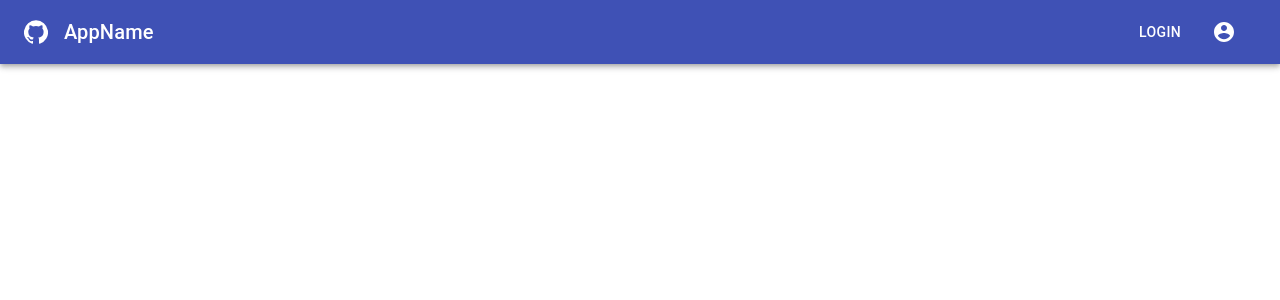
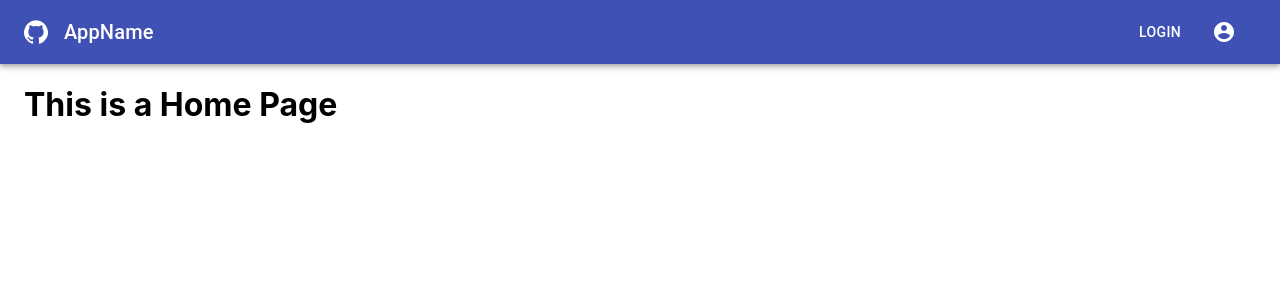
Before and after one commit to theNaukiMatic/Sem-V, a React (Create React App) app: page /home in a window 1280 px wide. Shown: the top 300 px of the page. Built offline with nearby package versions, Linux system fonts and the light colour scheme; sample sign-in values are in the browser's storage; the HTML template or start-up script is replaced by a standard one.

Commit message:
Private routes

```diff
--- a/src/components/HeaderComponent.js
+++ b/src/components/HeaderComponent.js
@@ -65,7 +65,6 @@ const Navbar = () => {
 					<Link href="/profile">
 						<MenuItem onClick={handleClose}>Your Profile</MenuItem>
 					</Link>
-
 					<MenuItem
 						onClick={() => {
 							handleClose();
--- a/src/components/LoadingComponent.js
+++ b/src/components/LoadingComponent.js
@@ -5,7 +5,7 @@ import { Box } from "@material-ui/core";
 
 const useStyles = makeStyles((theme) => ({
 	root: {
-		marginTop: "40vh",
+		marginTop: theme.spacing(4),
 		display: "flex",
 		flexDirection: "column",
 		alignItems: "center",
@@ -20,7 +20,7 @@ export default function Loading() {
 		<div>
 			<Box display="flex">
 				<Box flexGrow={1}>
-					<Box style={{ height: "90vh" }} className={classes.root}>
+					<Box className={classes.root}>
 						<CircularProgress size={100} />
 					</Box>
 				</Box>
--- a/src/components/MainComponent.js
+++ b/src/components/MainComponent.js
@@ -1,13 +1,12 @@
 import React from "react";
 import Navbar from "./HeaderComponent";
 import Profile from "./Profile";
-
-import SignUp from "./SignupComponent";
 import { Container } from "@material-ui/core";
 import { BrowserRouter as Router, Route, Redirect } from "react-router-dom";
 import HomePage from "./Home";
 import Loading from "./LoadingComponent";
 import LandingPage from "./Landing";
+import PrivateRoute from "./PrivateRoute";
 
 import { useSelector } from "react-redux";
 
@@ -17,7 +16,8 @@ function Main() {
 			<Navbar />
 			<Container>
 				<Route exact path="/" component={Landing} />
-				<Route path="/profile" component={Profile} />
+				<PrivateRoute path="/home" component={HomePage} />
+				<PrivateRoute path="/profile" component={Profile} />
 			</Container>
 		</Router>
 	);
@@ -27,7 +27,7 @@ const Landing = () => {
 	const auth = useSelector((state) => state.auth);
 
 	if (auth.isAuthenticated) {
-		return <HomePage />;
+		return <Redirect to="/home" />;
 	} else if (auth.isLoading) {
 		return <Loading />;
 	} else {
--- /dev/null
+++ b/src/components/PrivateRoute.js
@@ -0,0 +1,24 @@
+import React from "react";
+import { useSelector } from "react-redux";
+import { Route, Redirect } from "react-router-dom";
+
+const PrivateRoute = ({ component: Component, ...rest }) => {
+	const auth = useSelector((state) => state.auth);
+	const isAuthenticated = auth.isAuthenticated;
+	return (
+		<Route
+			{...rest}
+			component={(props) =>
+				isAuthenticated ? (
+					<div>
+						<Component {...props} />
+					</div>
+				) : (
+					<Redirect to="/" />
+				)
+			}
+		/>
+	);
+};
+
+export default PrivateRoute;
--- a/src/components/Profile/ProfileAboutComp.js
+++ b/src/components/Profile/ProfileAboutComp.js
@@ -12,6 +12,7 @@ import { makeStyles } from "@material-ui/core/styles";
 import Chip from "@material-ui/core/Chip";
 import Paper from "@material-ui/core/Paper";
 import TagFacesIcon from "@material-ui/icons/TagFaces";
+import Loading from "../LoadingComponent";
 
 const useStyles = makeStyles((theme) => ({
 	root: {
```
